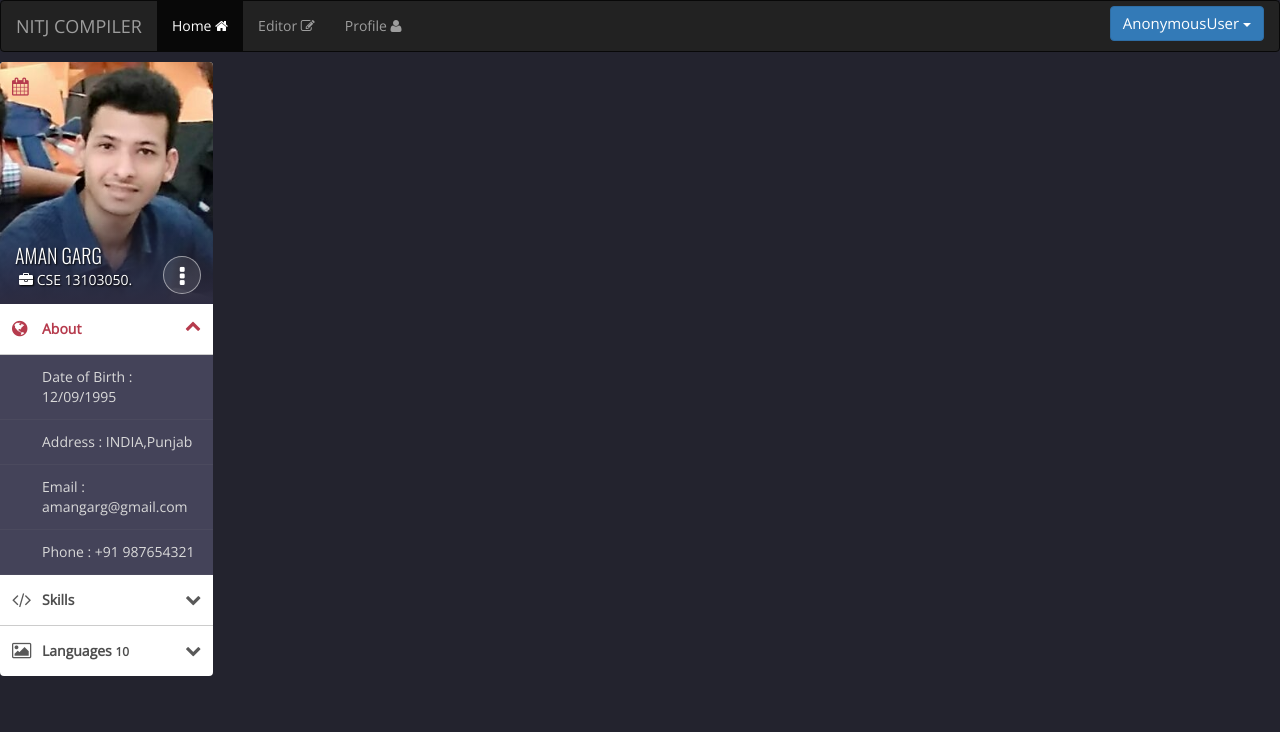
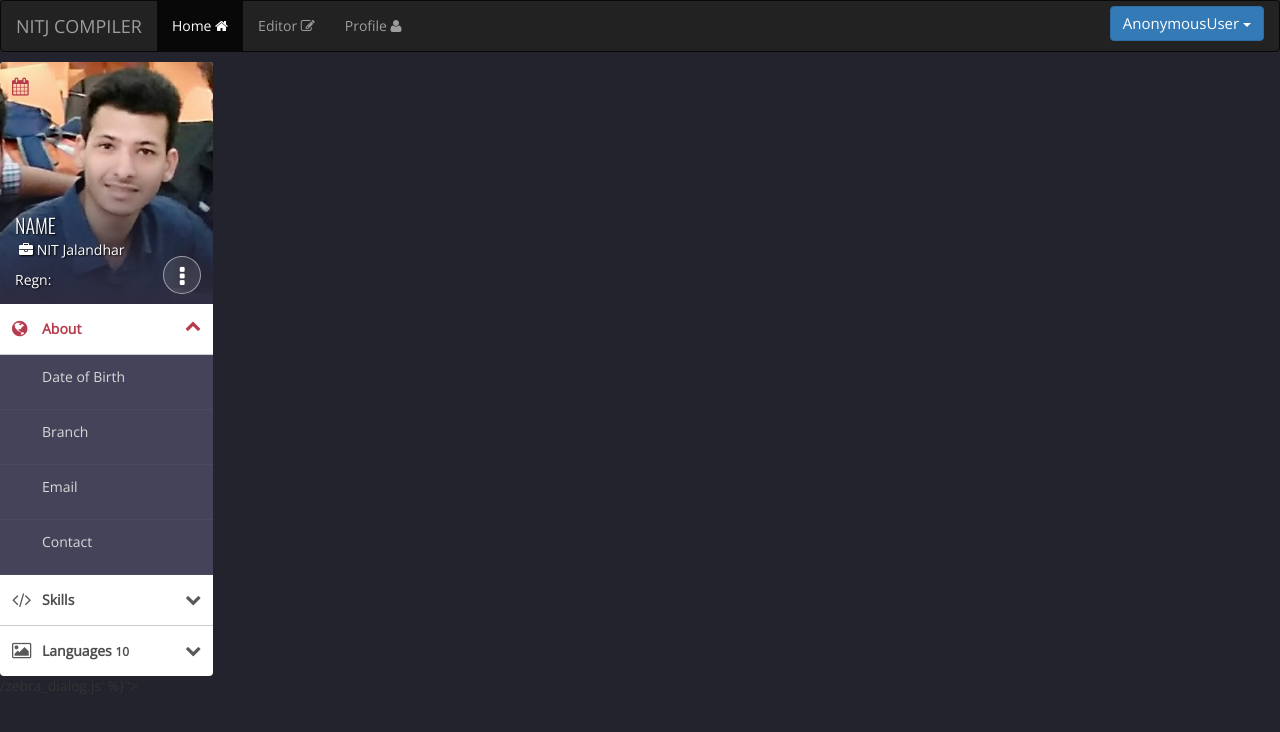
Before and after one commit to isopropylcyanide/NIT-J-Code-Compiler, a Django app: template editor/templates/editor/editorWork.html in a window 1280 px wide. Shown: the top 732 px of the page. Run offline with Django 3.2, Linux system fonts and the light colour scheme; the template is opened without the code that fills it, so the values that code supplies are empty; some libraries are stand-ins or nearby versions.

Commit message:
Fix profile updates on home workspace

```diff
--- a/editor/static/css/profile.css
+++ b/editor/static/css/profile.css
@@ -1,3 +1,6 @@
+div input{
+    text-align: center;
+}
 
 .headingBar{
     background: #EAEAEA;
--- a/editor/static/js/home.js
+++ b/editor/static/js/home.js
@@ -32,11 +32,40 @@ function load_filemanager() {
      document.getElementById("filemanager").innerHTML='<object type="text/html" data="filemanager" ></object>';
 }
 
+
+function getUserProfile(){
+    //gets user profile from his directory
+    return $.ajax({
+        method: 'POST',
+        url: "getProfile",
+        data: {},
+        success: function(data) {
+            //this gets called when server returns an OK response
+            //now remove menu item from tree
+            data = JSON.parse(data);
+            $('#homeName').text(data.name);
+            $('#homeRoll').text(data.roll);
+            $('#homeTel').text(data.tel);
+            $('#homeDob').text(data.dob);
+            $('#homeEmail').text(data.email);
+            data.skill.split(',').forEach(function(skill){
+                    //add skill tag for each
+                    var cmd = '<span class="tags">'+skill+'</span>';
+                    $('#homeSkill').append(cmd);
+            });
+        },
+        error: function(data) {
+
+        }
+    });
+}
+
 $(function() {
+
 
     //load user profile pane
     setupUserProfile();
 
-    //load file manager
-    // load_filemanager();
+    //fetch user profile
+    getUserProfile();
 });
--- a/editor/templates/editor/editorWork.html
+++ b/editor/templates/editor/editorWork.html
@@ -84,11 +84,14 @@
                     <div class="relativeText">
                         <img class="img-responsive userimage-here" src="{% static 'css/images/new1.jpg' %}">
                         <div class="username">
-                            <h2>Aman Garg
+                            <h2 id="homeName">Name
                             </h2>
                             <p>
                                 <i class="fa fa-briefcase"></i>
-                                CSE 13103050.</p>
+                                NIT Jalandhar
+                                <p id="homeRoll">Regn:
+                                </p>
+                            </p>
 
                             <ul class="nav navbar-nav">
                                 <li class="dropdown">
@@ -121,16 +124,23 @@
                         <li>
                             <a href="#">
                                 <i class="fa fa-calendar left-none"></i>
-                                Date of Birth : 12/09/1995</a>
+                                <p id="homeDob">Date of Birth</p>
+                            </a>
                         </li>
                         <li>
-                            <a href="#">Address : INDIA,Punjab</a>
+                            <a href="#">
+                                <p id="homeBranch">Branch</p>
+                            </a>
                         </li>
                         <li>
-                            <a href="#">Email : amangarg@gmail.com</a>
+                            <a href="#">
+                                <p id="homeEmail">Email</p>
+                            </a>
                         </li>
                         <li>
-                            <a href="#">Phone : +91 987654321</a>
+                            <a href="#">
+                                <p id="homeTel">Contact</p>
+                            </a>
                         </li>
                     </ul>
                 </li>
@@ -140,13 +150,8 @@
                     </div>
                     <ul class="submenu">
                         <li>
-                            <a href="#">
-                                <span class="tags">Adobe Photoshop</span>
-                                <span class="tags">Corel Draw</span>
-                                <span class="tags">CSS</span>
-                                <span class="tags">Css 3</span>
-                            </li>
-                        </a>
+                            <a id="homeSkill" href="#"></a>
+                        </li>
                     </ul>
                 </li>
                 <li >
@@ -209,3 +214,11 @@
     <!-- main workspace js -->
 </body>
 </html>
+/zebra_dialog.js' %}"></script>
+<!-- custom alert box -->
+<script src="{% static 'js/home.js' %}"></script>
+<script src="{% static 'js/fileManager.js' %}"></script>
+<!-- main workspace js -->
+</body>
+</html>
+</html>
--- a/editor/templates/editor/profile.html
+++ b/editor/templates/editor/profile.html
@@ -117,9 +117,9 @@
                         </div>
                     </div>
                     <div class="form-group">
-                        <label class="col-lg-3 control-label">Address:</label>
+                        <label class="col-lg-3 control-label">Regn No:</label>
                         <div class="col-lg-8">
-                            <input id="profAddr" class="form-control" value="" type="text">
+                            <input id="profRoll" class="form-control" value="" type="text">
                         </div>
                     </div>
                     <div class="form-group">
--- a/editor/views.py
+++ b/editor/views.py
@@ -55,7 +55,7 @@ def updateProfile(request):
         try:
             data = {
                 'name': request.POST.get('name'),
-                'addr': request.POST.get('addr'),
+                'roll': request.POST.get('roll'),
                 'email': request.POST.get('email'),
                 'tel': request.POST.get('tel'),
                 'dob': request.POST.get('dob'),
```
Also changed, not shown: editor/static/js/profile.js (+4 -4 lines), db.sqlite3.
